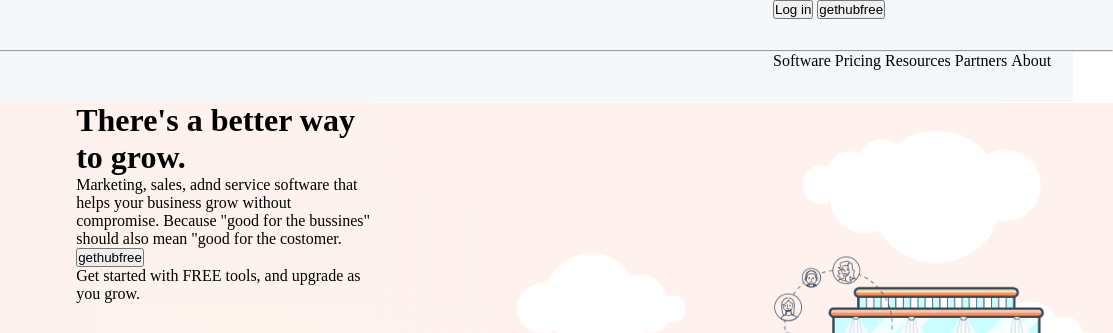
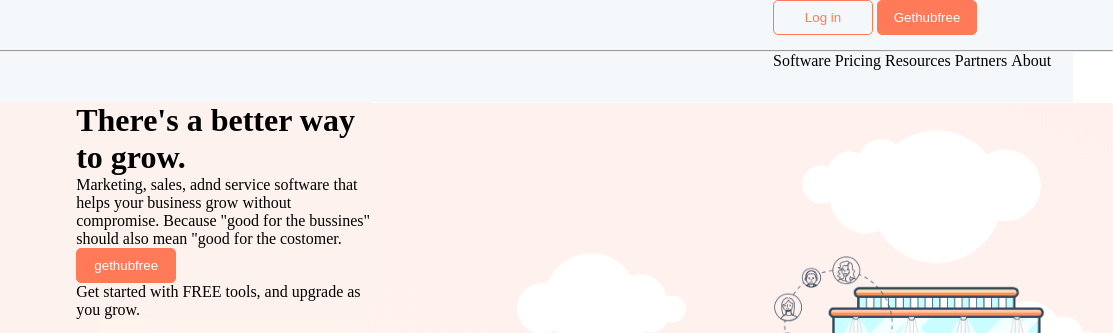
Before and after one commit to GiuseppeColucci/htmlcss-hubspot, a plain HTML site: page index.html in a window 1280 px wide. Shown: the top 333 px of the page, 167-1280 px from the left. Drawn offline with Linux system fonts and the light colour scheme.

Commit message:
aggiornamenti 3

```diff
--- a/css/styles.css
+++ b/css/styles.css
@@ -26,6 +26,23 @@ nav{
 .col.rigth{
   float: right;
 }
+#log-in{
+  height: 35px;
+  width: 100px;
+  background-color: #f5f8fa;
+  border-radius: 5px;
+  border: 1px solid #ff7a59;
+  color:#ff7a59;
+}
+.gethubfree{
+  height: 35px;
+  width: 100px;
+  background-color:#ff7a59;
+  border-radius: 5px;
+  border: 1px solid #ff7a59;
+  color:#fff;
+}
+
 .col.rigth.link ul li{
 display: inline-block;
 list-style: none;
--- a/index.html
+++ b/index.html
@@ -14,8 +14,8 @@
 
         </div>
         <div class="col rigth">
-          <input type="button" name="" value="Log in">
-          <input type="button" name="" value="gethubfree">
+          <input id="log-in"type="button" name="" value="Log in">
+          <input class="gethubfree" type="button" name="" value="Gethubfree">
         </div>
       </div>
     </nav>
@@ -41,7 +41,7 @@
         <div class="text">
           <h1>There's a better way to grow.</h1>
           <p>Marketing, sales, adnd service software that helps your business grow without compromise. Because "good for the bussines" should also mean "good for the costomer.</p>
-          <input type="button" name="" value="gethubfree">
+          <input class="gethubfree"type="button" name="" value="gethubfree">
           <p>Get started with FREE tools, and upgrade as you grow.</p>
         </div>
       </div>
```
